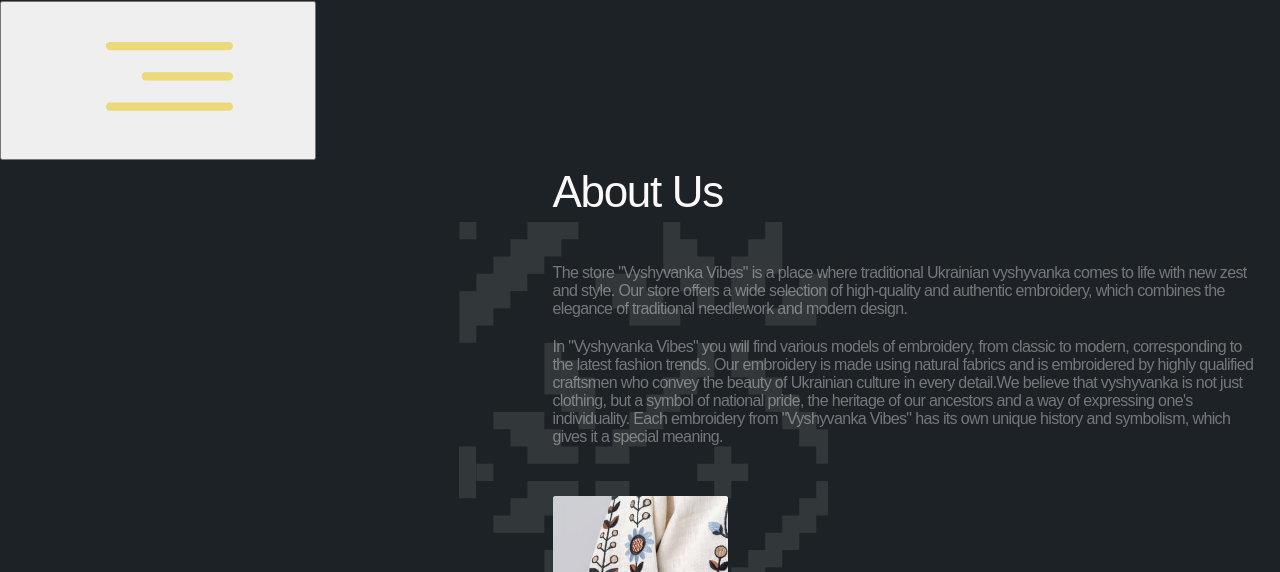
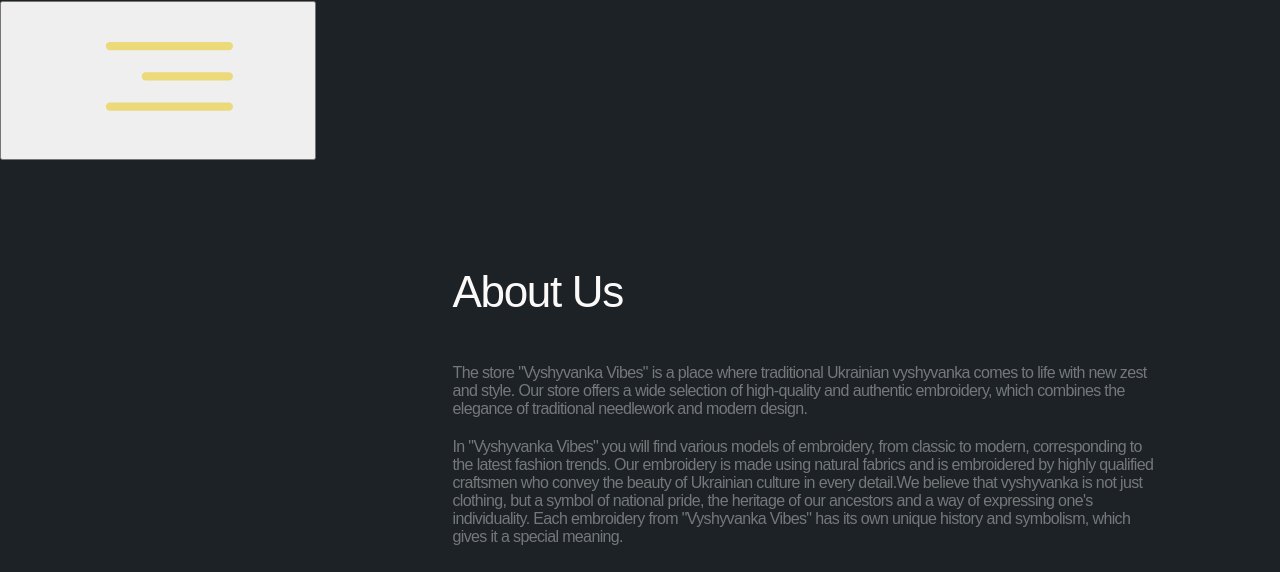
Before and after one commit to GoitStudentsWorks/96_html-css_ElizabethBil, a website built with Vite: page src/index.html in a window 1280 px wide. Shown: the part 228-800 px from the top of the page. Built offline with nearby package versions, Linux system fonts and the light colour scheme; files whose address does not match are found by name.

Commit message:
base merge

```diff
--- a/src/css/collection.css
+++ b/src/css/collection.css
@@ -1,41 +1,3 @@
-/* ########### Common styles ###########  */
-
-/* container */
-
-.container {
-  padding: 0;
-}
-
-@media screen and (min-width: 375px) {
-  .container {
-    width: 375px;
-    padding-left: 20px;
-    padding-right: 20px;
-    margin: 0 auto;
-  }
-}
-
-@media screen and (min-width: 768px) {
-  .container {
-    width: 768px;
-    padding-left: 32px;
-    padding-right: 32px;
-  }
-}
-
-@media screen and (min-width: 1280px) {
-  .container {
-    width: 1280px;
-    padding-left: 100px;
-    padding-right: 100px;
-  }
-}
-
-@media screen and (min-width: 1440px) {
-  .container {
-    width: 1440px;
-  }
-}
 /* to base */
 
 .section-title {
```
